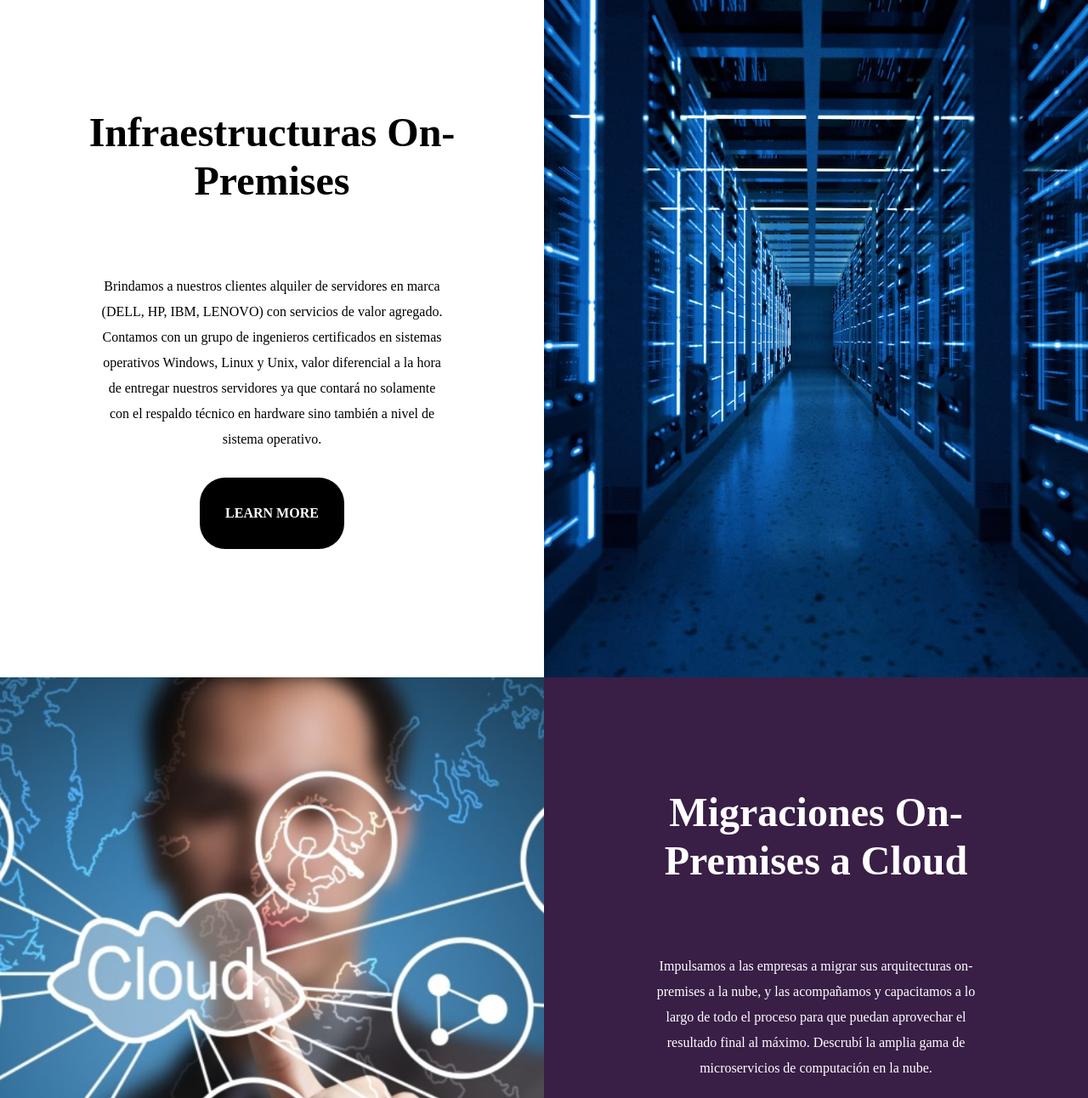
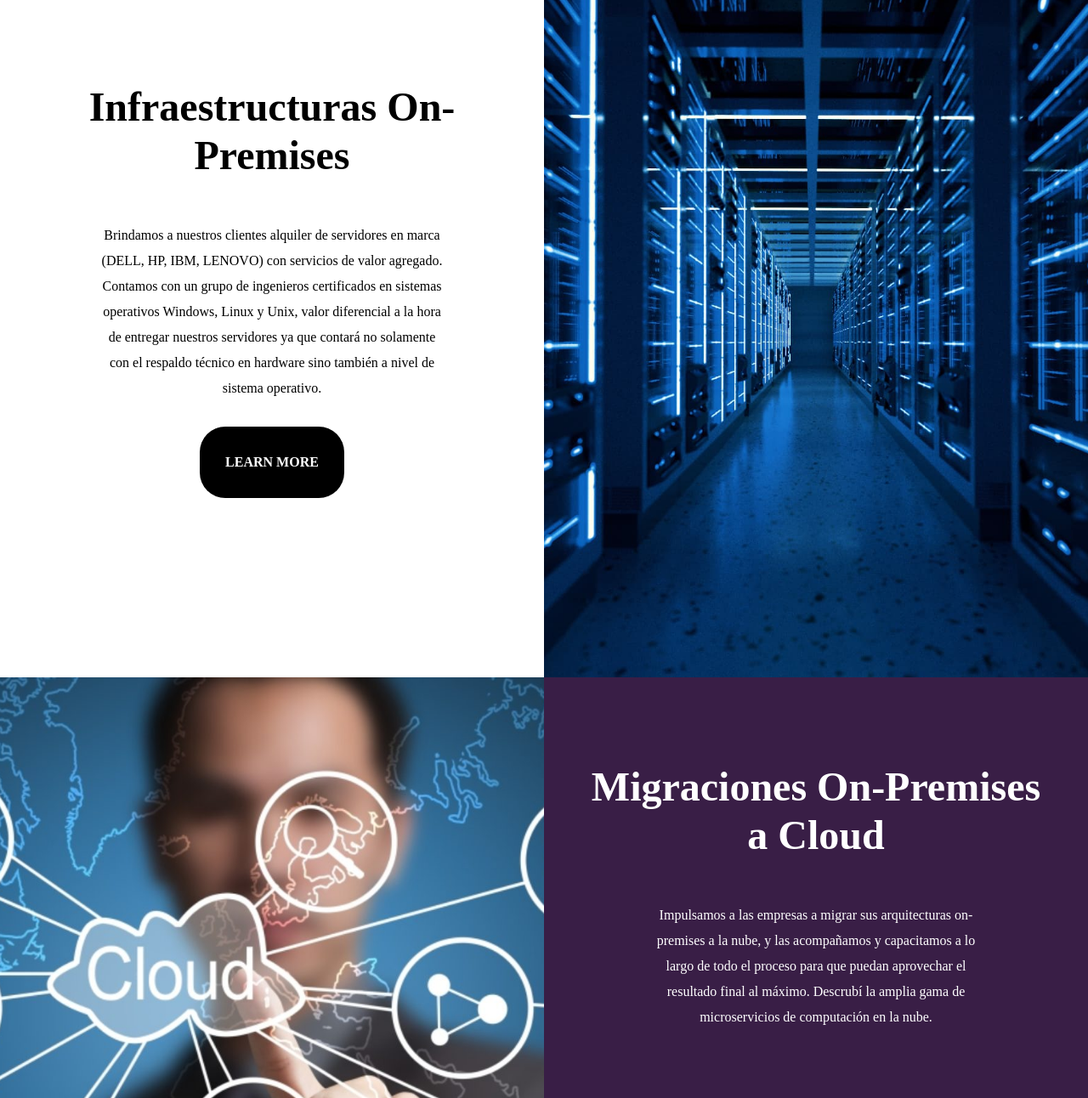
Before and after one commit to ezequieldureit/Repositorio-coder, a plain HTML site: page index.html in a window 1280 px wide. Shown: the part 2593-3885 px from the top of the page at 85% size. Drawn offline with nearby package versions, Linux system fonts and the light colour scheme; a web font is replaced by a local one.

Commit message:
Update styles.css

```diff
--- a/css/styles.css
+++ b/css/styles.css
@@ -249,7 +249,7 @@
       @media screen and (min-width: 1024px) {
         .servicios__left h2 {
           font-size: 6vh;
-          padding: 50px; } }
+          padding: 20px; } }
     .servicios__left p {
       color: black;
       text-align: center;
@@ -318,7 +318,7 @@
       @media screen and (min-width: 1024px) {
         .servicios2__right h2 {
           font-size: 6vh;
-          padding: 50px; } }
+          padding: 20px; } }
     .servicios2__right p {
       color: white;
       text-align: center;
```
